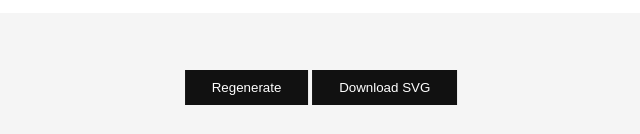
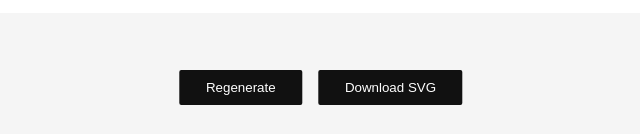
Before and after one commit to johnfmorton/svg-generator-project, a website built with Vite: page index.html in a window 1280 px wide. Shown: the part 663-797 px from the top of the page, without its empty margins (319-959 px from the left). Built offline with nearby package versions, Linux system fonts and the light colour scheme; what @svgdotjs/svg.js would draw is missing.

Commit message:
updated button styling

```diff
--- a/src/style.css
+++ b/src/style.css
@@ -39,6 +39,8 @@ body {
   bottom: 2rem;
   left: 50%;
   transform: translateX(-50%);
+  display: flex;
+  gap: 1rem;
 }
 
 button {
@@ -49,4 +51,5 @@ button {
   cursor: pointer;
   -webkit-font-smoothing: antialiased;
   -moz-osx-font-smoothing: grayscale;
+  border-radius: 2px;
 }
```
